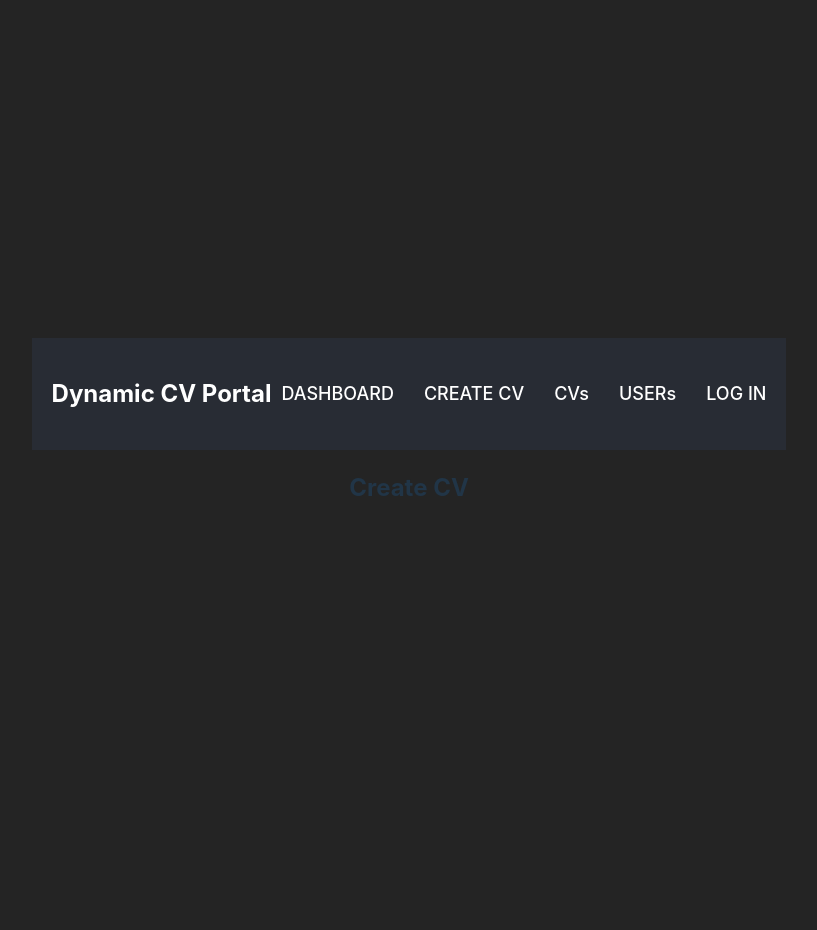
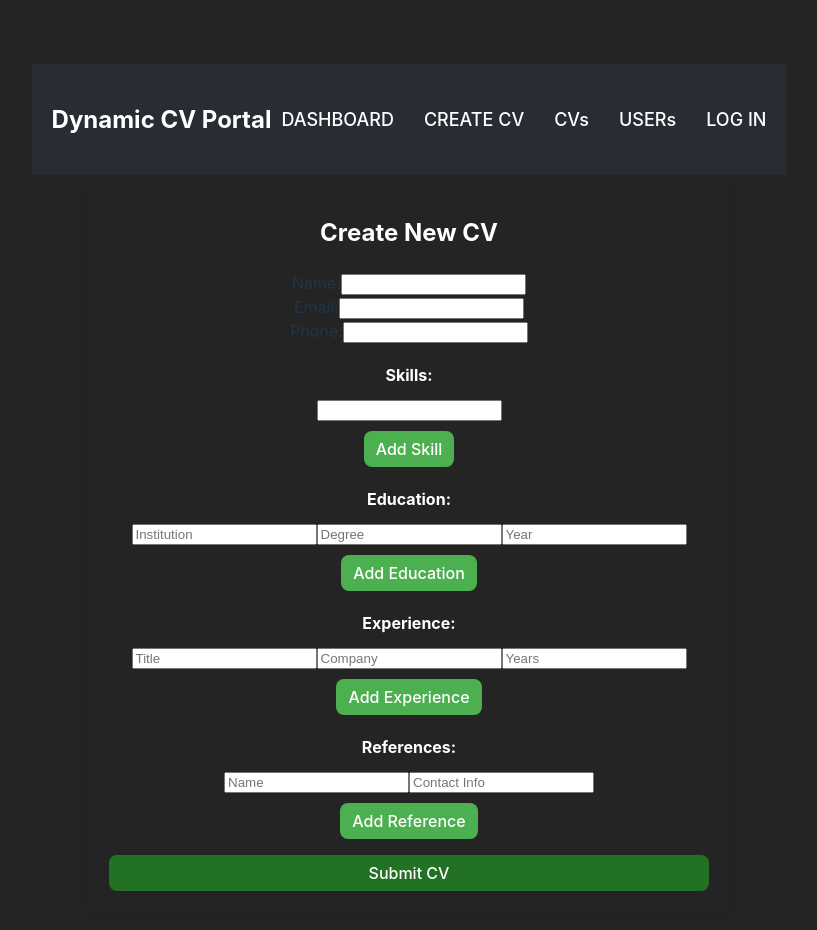
Before and after one commit to Trainwreckadventures/Dynamic_CV, a React (Vite) app in the folder dynamic_cv_app/: page /create-cv in a window 1280 px wide. Shown: the top 930 px of the page, without its empty margins (231-1048 px from the left). Before the commit the page ends 864 px from the top, so only its background shows below. Built offline with nearby package versions, Linux system fonts and the light colour scheme; no server answers.

Commit message:
Pushing the updated cvform, it's not quite done, but I just spendt a good hour backtracking to when it worked so better safe than sorry. The nested user will be a problem if they get deleted, future me: plz fix this!

```diff
--- a/dynamic_cv_app/src/features/cv/CVList.tsx
+++ b/dynamic_cv_app/src/features/cv/CVList.tsx
@@ -8,7 +8,7 @@ import {
 import { RootState } from "../../store/store";
 import { CV } from "../../utils/types";
 import EditCV from "./EditCV";
-
+//!failsafe needed incase a user get's deleted since I nested their info in the cv...
 const CVList = () => {
   const { isAuthenticated, role, userId } = useSelector(
     (state: RootState) => state.auth
@@ -60,7 +60,6 @@ const CVList = () => {
     }
   };
 
-  //setter opp en alert så bruker får prompt om å huske å lagre endringer:
   const handleEdit = (cv: CV) => {
     if (!alertShown) {
       alert("Remember to press the save button after making your changes!");
@@ -115,7 +114,7 @@ const CVList = () => {
               ) : (
                 <div>
                   <h3 onClick={() => toggleExpand(cv._id)} className="cv-name">
-                    {cv.personalInfo.name}
+                    {cv.personalInfo?.name || "No Name Available"}
                   </h3>
 
                   {expandedId === cv._id && (
--- a/dynamic_cv_app/src/features/cv/CreateCV.tsx
+++ b/dynamic_cv_app/src/features/cv/CreateCV.tsx
@@ -0,0 +1,261 @@
+import React, { useState, useEffect } from "react";
+import { useDispatch, useSelector } from "react-redux";
+import { Link, useNavigate } from "react-router-dom";
+import { useAddCvMutation, useGetCvsQuery } from "../../services/api";
+import { RootState } from "../../store/store";
+import { CV } from "../../utils/types";
+//! need to fix so you don't see the form when you're not logged in!
+const CreateCV = () => {
+  const { userId } = useSelector((state: RootState) => state.auth);
+  const { data: userCvs } = useGetCvsQuery();
+  const [personalInfo, setPersonalInfo] = useState({
+    name: "",
+    email: "",
+    phone: "",
+  });
+  const [skills, setSkills] = useState<string[]>([""]);
+  const [education, setEducation] = useState([
+    { institution: "", degree: "", year: "" },
+  ]);
+  const [experience, setExperience] = useState([
+    { title: "", company: "", years: "" },
+  ]);
+  const [references, setReferences] = useState([{ name: "", contactInfo: "" }]);
+  const [addCv] = useAddCvMutation();
+  const [canCreate, setCanCreate] = useState(true);
+
+  const navigate = useNavigate();
+
+  useEffect(() => {
+    if (userCvs && userCvs.some((cv: CV) => cv.user === userId)) {
+      setCanCreate(false);
+    }
+  }, [userCvs, userId]);
+
+  const handlePersonalInfoChange = (
+    e: React.ChangeEvent<HTMLInputElement>,
+    field: string
+  ) => {
+    setPersonalInfo({
+      ...personalInfo,
+      [field]: e.target.value,
+    });
+  };
+
+  const handleSkillsChange = (
+    e: React.ChangeEvent<HTMLInputElement>,
+    index: number
+  ) => {
+    const newSkills = [...skills];
+    newSkills[index] = e.target.value;
+    setSkills(newSkills);
+  };
+
+  const handleEducationChange = (
+    e: React.ChangeEvent<HTMLInputElement>,
+    field: string,
+    index: number
+  ) => {
+    const newEducation = [...education];
+    newEducation[index] = { ...newEducation[index], [field]: e.target.value };
+    setEducation(newEducation);
+  };
+
+  const handleExperienceChange = (
+    e: React.ChangeEvent<HTMLInputElement>,
+    field: string,
+    index: number
+  ) => {
+    const newExperience = [...experience];
+    newExperience[index] = { ...newExperience[index], [field]: e.target.value };
+    setExperience(newExperience);
+  };
+
+  const handleReferencesChange = (
+    e: React.ChangeEvent<HTMLInputElement>,
+    field: string,
+    index: number
+  ) => {
+    const newReferences = [...references];
+    newReferences[index] = { ...newReferences[index], [field]: e.target.value };
+    setReferences(newReferences);
+  };
+
+  const handleSubmit = async (e: React.FormEvent) => {
+    e.preventDefault();
+
+    const newCv: Omit<CV, "_id"> = {
+      user: userId as string,
+      personalInfo,
+      skills,
+      education,
+      experience,
+      references,
+    };
+
+    const payload = {
+      id: userId as string,
+      cv: newCv,
+    };
+
+    try {
+      await addCv(payload).unwrap();
+      alert("CV created successfully!");
+      navigate("/cvs");
+    } catch (error) {
+      console.error("Error creating CV", error);
+      alert("Failed to create CV. Please try again.");
+    }
+  };
+
+  const handleAddSkill = () => setSkills([...skills, ""]);
+
+  const handleAddEducation = () =>
+    setEducation([...education, { institution: "", degree: "", year: "" }]);
+
+  const handleAddExperience = () =>
+    setExperience([...experience, { title: "", company: "", years: "" }]);
+
+  const handleAddReference = () =>
+    setReferences([...references, { name: "", contactInfo: "" }]);
+
+  return (
+    <form onSubmit={handleSubmit}>
+      <h2>Create New CV</h2>
+
+      {canCreate ? (
+        <>
+          <div>
+            <label>Name:</label>
+            <input
+              type="text"
+              value={personalInfo.name}
+              onChange={(e) => handlePersonalInfoChange(e, "name")}
+              required
+            />
+          </div>
+          <div>
+            <label>Email:</label>
+            <input
+              type="email"
+              value={personalInfo.email}
+              onChange={(e) => handlePersonalInfoChange(e, "email")}
+              required
+            />
+          </div>
+          <div>
+            <label>Phone:</label>
+            <input
+              type="text"
+              value={personalInfo.phone}
+              onChange={(e) => handlePersonalInfoChange(e, "phone")}
+              required
+            />
+          </div>
+
+          <h4>Skills:</h4>
+          {skills.map((skill, index) => (
+            <div key={index}>
+              <input
+                type="text"
+                value={skill}
+                onChange={(e) => handleSkillsChange(e, index)}
+              />
+            </div>
+          ))}
+          <button type="button" onClick={handleAddSkill}>
+            Add Skill
+          </button>
+
+          <h4>Education:</h4>
+          {education.map((edu, index) => (
+            <div key={index}>
+              <input
+                type="text"
+                value={edu.institution}
+                onChange={(e) => handleEducationChange(e, "institution", index)}
+                placeholder="Institution"
+              />
+              <input
+                type="text"
+                value={edu.degree}
+                onChange={(e) => handleEducationChange(e, "degree", index)}
+                placeholder="Degree"
+              />
+              <input
+                type="text"
+                value={edu.year}
+                onChange={(e) => handleEducationChange(e, "year", index)}
+                placeholder="Year"
+              />
+            </div>
+          ))}
+          <button type="button" onClick={handleAddEducation}>
+            Add Education
+          </button>
+
+          <h4>Experience:</h4>
+          {experience.map((exp, index) => (
+            <div key={index}>
+              <input
+                type="text"
+                value={exp.title}
+                onChange={(e) => handleExperienceChange(e, "title", index)}
+                placeholder="Title"
+              />
+              <input
+                type="text"
+                value={exp.company}
+                onChange={(e) => handleExperienceChange(e, "company", index)}
+                placeholder="Company"
+              />
+              <input
+                type="text"
+                value={exp.years}
+                onChange={(e) => handleExperienceChange(e, "years", index)}
+                placeholder="Years"
+              />
+            </div>
+          ))}
+          <button type="button" onClick={handleAddExperience}>
+            Add Experience
+          </button>
+
+          <h4>References:</h4>
+          {references.map((ref, index) => (
+            <div key={index}>
+              <input
+                type="text"
+                value={ref.name}
+                onChange={(e) => handleReferencesChange(e, "name", index)}
+                placeholder="Name"
+              />
+              <input
+                type="text"
+                value={ref.contactInfo}
+                onChange={(e) =>
+                  handleReferencesChange(e, "contactInfo", index)
+                }
+                placeholder="Contact Info"
+              />
+            </div>
+          ))}
+          <button type="button" onClick={handleAddReference}>
+            Add Reference
+          </button>
+
+          <button type="submit">Submit CV</button>
+        </>
+      ) : (
+        <div>
+          <p>
+            You already have a CV associated with your account, you can edit it
+            on the <Link to="/cv-list">CV page</Link>.
+          </p>
+        </div>
+      )}
+    </form>
+  );
+};
+
+export default CreateCV;
--- a/dynamic_cv_app/src/pages/CreateCVPage.tsx
+++ b/dynamic_cv_app/src/pages/CreateCVPage.tsx
@@ -1,9 +1,10 @@
 import React from "react";
+import CreateCV from "../features/cv/CreateCV";
 
 const CreateCVPage = () => {
   return (
     <div>
-      <h2>Create CV</h2>
+      <CreateCV />
       {/* CV skjema her */}
     </div>
   );
--- a/dynamic_cv_app/src/services/api.ts
+++ b/dynamic_cv_app/src/services/api.ts
@@ -39,15 +39,19 @@ export const api = createApi({
       }),
       invalidatesTags: ["Users"],
     }),
+
     // CV endpoints
     getCvs: builder.query<CV[], void>({
       query: () => "cvs",
       providesTags: ["CVs"],
     }),
-    addCv: builder.mutation<CV, Partial<CV>>({
+    addCv: builder.mutation<CV, { id: string; cv: Omit<CV, "_id"> }>({
       query: (cv) => ({
         url: "cvs",
         method: "POST",
+        headers: {
+          "Content-Type": "application/json",
+        },
         body: cv,
       }),
       invalidatesTags: ["CVs"],
--- a/dynamic_cv_app/src/styles/index.css
+++ b/dynamic_cv_app/src/styles/index.css
@@ -2,11 +2,9 @@
   font-family: Inter, system-ui, Avenir, Helvetica, Arial, sans-serif;
   line-height: 1.5;
   font-weight: 400;
-
   color-scheme: light dark;
   color: rgba(255, 255, 255, 0.87);
   background-color: #242424;
-
   font-synthesis: none;
   text-rendering: optimizeLegibility;
   -webkit-font-smoothing: antialiased;
@@ -38,9 +36,24 @@ h1 {
   line-height: 1.1;
 }
 
+form {
+  width: 100%;
+  max-width: 600px;
+  padding: 20px;
+  margin: 0 auto;
+  border-radius: 8px;
+  box-shadow: 0 4px 10px rgba(0, 0, 0, 0.1);
+}
+
+h2 {
+  text-align: center;
+  margin-bottom: 20px;
+  font-size: 24px;
+  color: white;
+}
+
 button {
-  margin-top: 2rem;
-  margin-right: 0.5rem;
+  margin-top: 1rem;
   border-radius: 8px;
   border: 1px solid transparent;
   padding: 0.6em 1.2em;
@@ -50,10 +63,13 @@ button {
   background-color: #1a1a1a;
   cursor: pointer;
   transition: border-color 0.25s;
+  width: auto;
 }
+
 button:hover {
   border-color: #61dafb;
 }
+
 button:focus,
 button:focus-visible {
   outline: 4px auto -webkit-focus-ring-color;
@@ -123,21 +139,113 @@ ul li {
   color: #61dafb;
 }
 
-.personal-info {
+.form-group {
   display: flex;
   flex-direction: column;
-  gap: 10px;
+  margin-bottom: 15px;
 }
 
-.personal-info label {
-  display: flex;
-  flex-direction: column;
+.form-group label {
   font-weight: bold;
+  margin-bottom: 5px;
 }
 
-.personal-info input {
-  padding: 8px;
+.form-group input {
+  padding: 10px;
   font-size: 16px;
   width: 100%;
   box-sizing: border-box;
+  border-radius: 5px;
+  border: 1px solid #ddd;
+  background-color: #333;
+  color: white;
 }
+
+button[type="button"] {
+  margin-top: 10px;
+  background-color: #4caf50;
+}
+
+button[type="submit"] {
+  background-color: #227124;
+  width: 100%;
+}
+
+h4 {
+  margin-top: 20px;
+  color: white;
+  margin-bottom: 10px;
+}
+
+.cv-list {
+  display: flex;
+  flex-wrap: wrap;
+  gap: 20px;
+  justify-content: center;
+  padding: 20px;
+}
+
+.cv-item {
+  background-color: #333;
+  border-radius: 8px;
+  padding: 20px;
+  width: 100%;
+  max-width: 350px;
+  box-shadow: 0 4px 8px rgba(0, 0, 0, 0.1);
+  transition: transform 0.3s ease, box-shadow 0.3s ease;
+}
+
+.cv-item:hover {
+  transform: scale(1.03);
+  box-shadow: 0 6px 12px rgba(0, 0, 0, 0.2);
+}
+
+.cv-name {
+  font-size: 1.5rem;
+  font-weight: bold;
+  color: white;
+  text-decoration: none;
+  margin-bottom: 10px;
+  transition: color 0.3s ease;
+}
+
+.cv-name:hover {
+  color: #61dafb;
+}
+
+.cv-details {
+  color: #f1f1f1;
+  font-size: 1rem;
+}
+
+.cv-details h4 {
+  margin-top: 10px;
+  color: #fff;
+}
+
+.button-container {
+  margin-top: 15px;
+  display: flex;
+  justify-content: space-between;
+}
+
+button {
+  padding: 8px 12px;
+  font-size: 1rem;
+  background-color: #1a1a1a;
+  color: white;
+  border-radius: 8px;
+  border: none;
+  cursor: pointer;
+  transition: background-color 0.3s ease;
+}
+
+button:hover {
+  background-color: #61dafb;
+}
+
+button:focus,
+button:focus-visible {
+  outline: none;
+  box-shadow: 0 0 0 3px #61dafb;
+}
```
